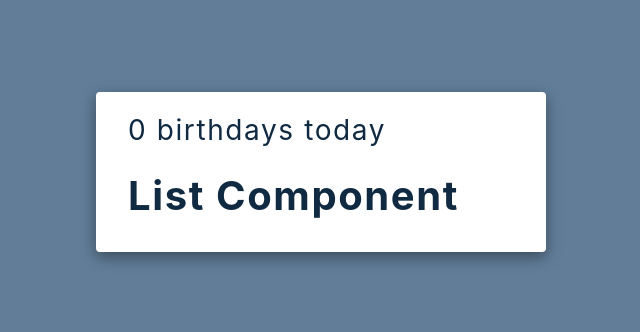
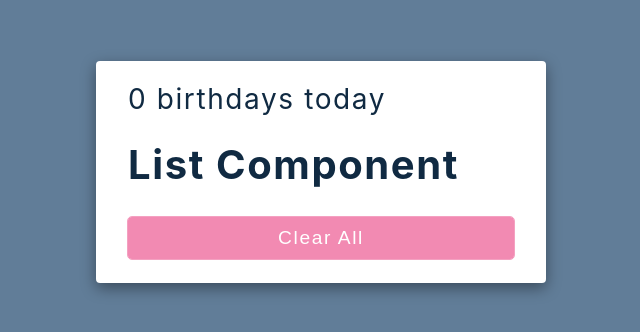
Before and after one commit to anusontarangkul/React-birthday-reminder, a React (Create React App) app: page / in a window 1280 px wide. Shown: the part 228-560 px from the top of the page, without its empty margins (319-959 px from the left). Built offline with nearby package versions, Linux system fonts and the light colour scheme.

Commit message:
add static home page

```diff
--- a/src/App.js
+++ b/src/App.js
@@ -8,6 +8,7 @@ function App() {
       <section className="container">
         <h3>0 birthdays today</h3>
         <List />
+        <button onClick={() => console.log("clicked")}>Clear All</button>
       </section>
     </main>
   );
```
